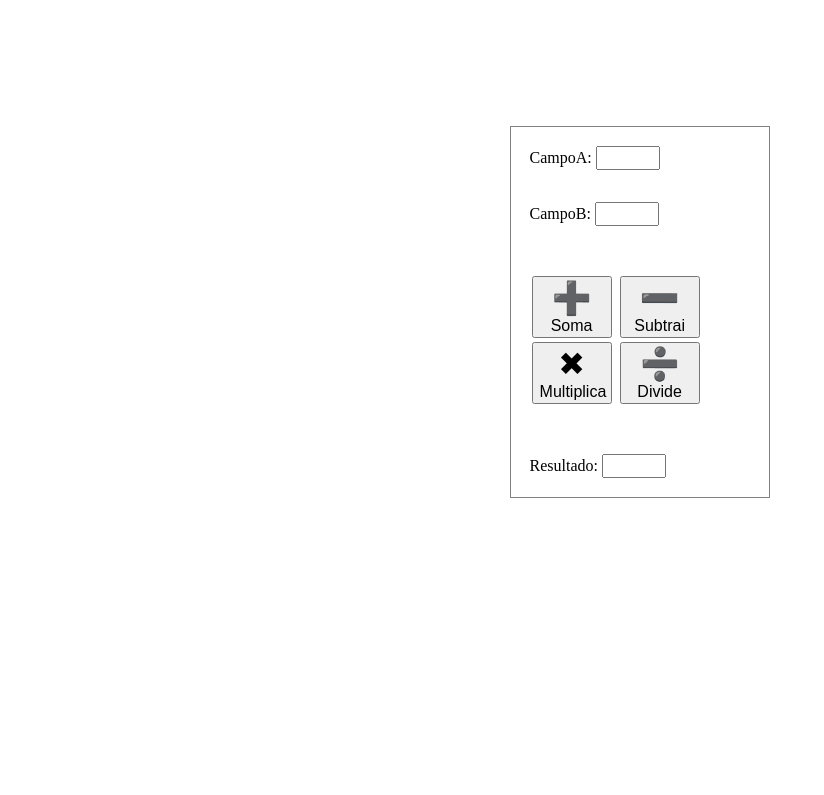
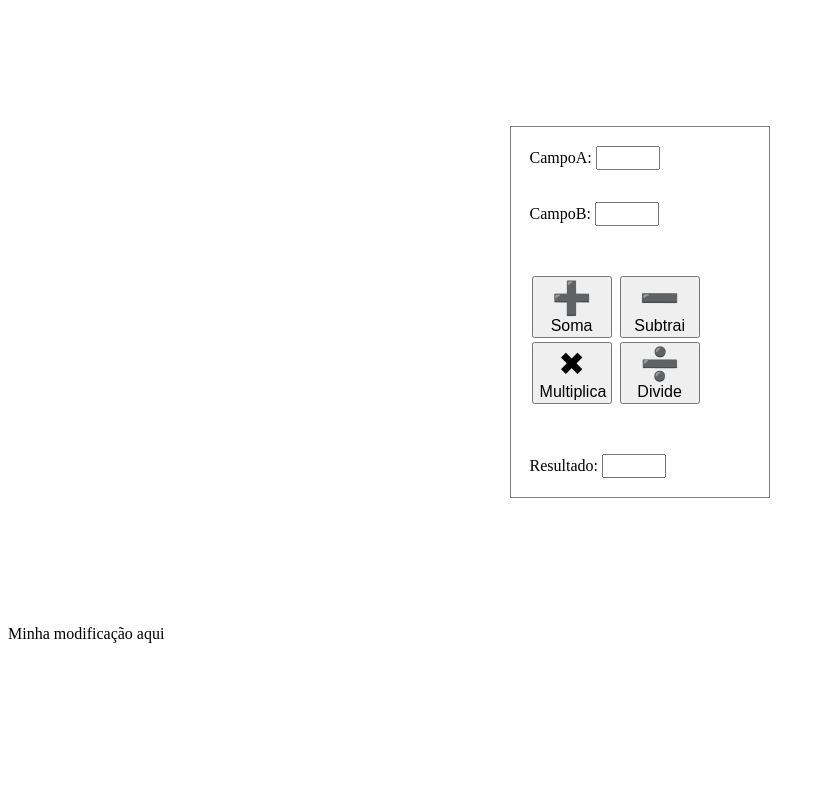
Before and after one commit to marcelofmatos/estudos-js, a plain HTML site: page calculadora/index.html in a window 1280 px wide. Shown: the whole page, without its empty margins (0-824 px from the left). Drawn offline with Linux system fonts and the light colour scheme.

Commit message:
minha modificaçao

```diff
--- a/calculadora/index.html
+++ b/calculadora/index.html
@@ -78,5 +78,6 @@
                 Resultado.value = A / B
             }
         </script>
+        Minha modificação aqui
     </body>
 </html>
```
